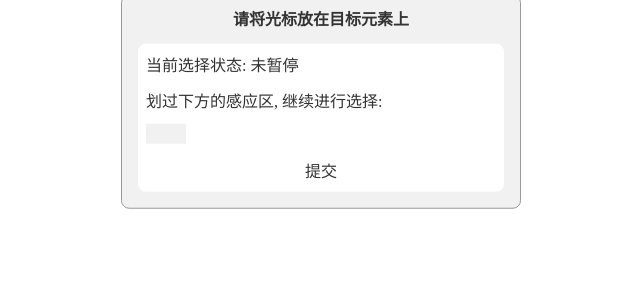
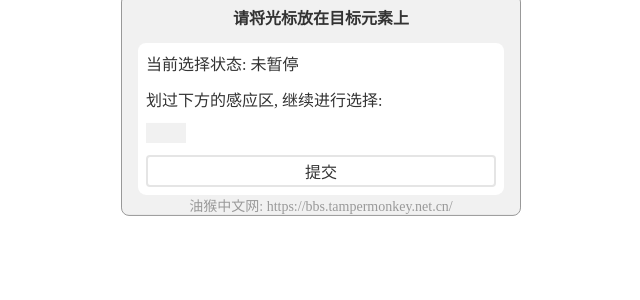
Before and after one commit to HHsomeHand/monkey-spyxx-lib, a React app: page / in a window 1280 px wide. Shown: the top 300 px of the page, without its empty margins (319-959 px from the left). Built offline with nearby package versions, Linux system fonts and the light colour scheme; the HTML template or start-up script is replaced by a standard one.

Commit message:
feat: UserSelectDialog 添加了油猴的水印

```diff
--- a/src/components/dialog/UserSelectDialog/index.tsx
+++ b/src/components/dialog/UserSelectDialog/index.tsx
@@ -268,9 +268,18 @@ export const UserSelectDialog = memo((
                 )
             }
 
-            <CornButton data-slot="submit-btn" onClick={onSubmitBtnClick}>
+            <CornButton className="border-2! border-neutral-200!" data-slot="submit-btn" onClick={onSubmitBtnClick}>
                 提交
             </CornButton>
+
+            <a
+                className="text-sm text-neutral-600! opacity-55 whitespace-nowrap absolute bottom-[-22px] left-[50%] translate-x-[-50%]"
+                href="https://bbs.tampermonkey.net.cn/"
+                target="_blank"
+            >
+                油猴中文网: https://bbs.tampermonkey.net.cn/
+            </a>
+
         </>
     )
 
@@ -295,7 +304,7 @@ export const UserSelectDialog = memo((
                         {contextTitle}
                     </CornDialogHeader>
 
-                    <CornDialogBody className="flex flex-col gap-3 p-2" ref={bodyRef}>
+                    <CornDialogBody className="flex flex-col gap-3 p-2 relative" ref={bodyRef}>
                         {_DialogBody}
                     </CornDialogBody>
                 </CornDialogContent>
--- a/src/components/ui/dialog-base.tsx
+++ b/src/components/ui/dialog-base.tsx
@@ -8,7 +8,7 @@ export function CornDialog({
 }: React.ComponentProps<"div">) {
     return (
         <div
-            className={clsx(`text-text bg-background border-border border-1 w-100 z-999 fixed corn-center rounded-lg px-4 pb-4`, className)}
+            className={clsx(`text-text bg-background border-border border-1 w-100 z-999 fixed corn-center rounded-lg px-4 pb-5`, className)}
             {...props}
             data-slot="dialog"
         >
```
